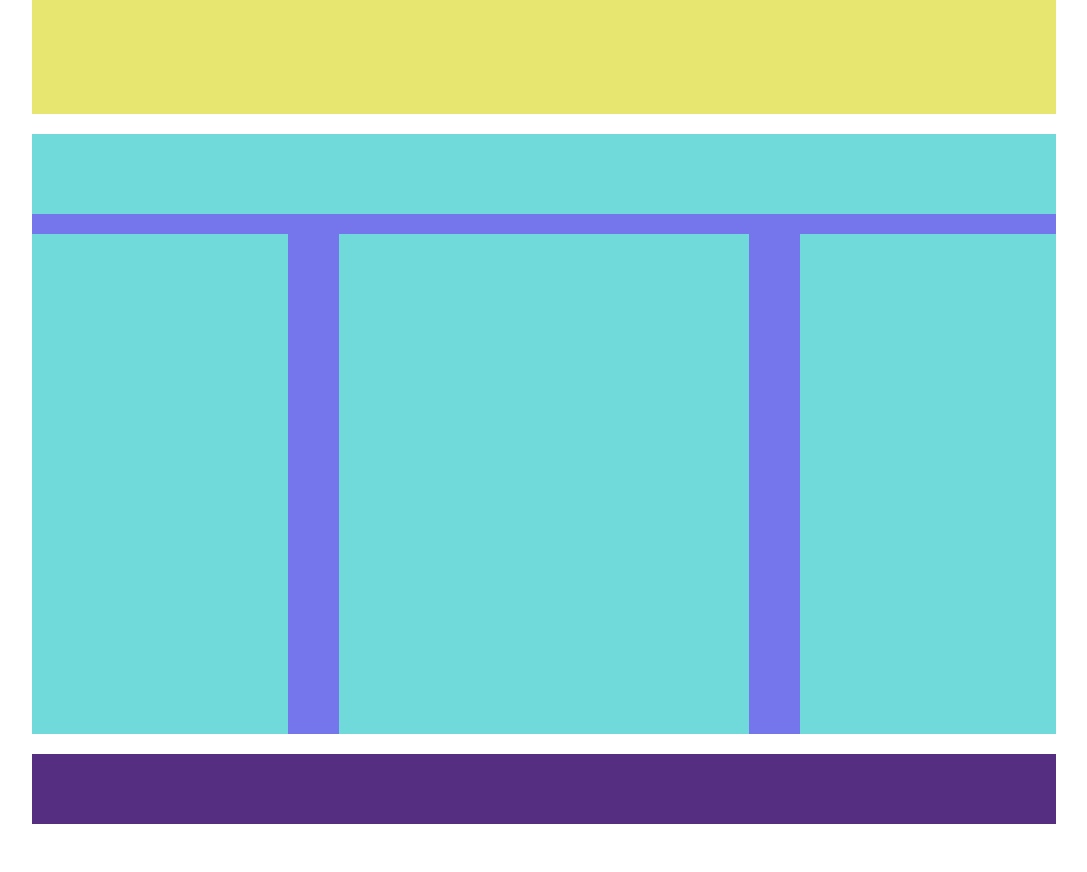
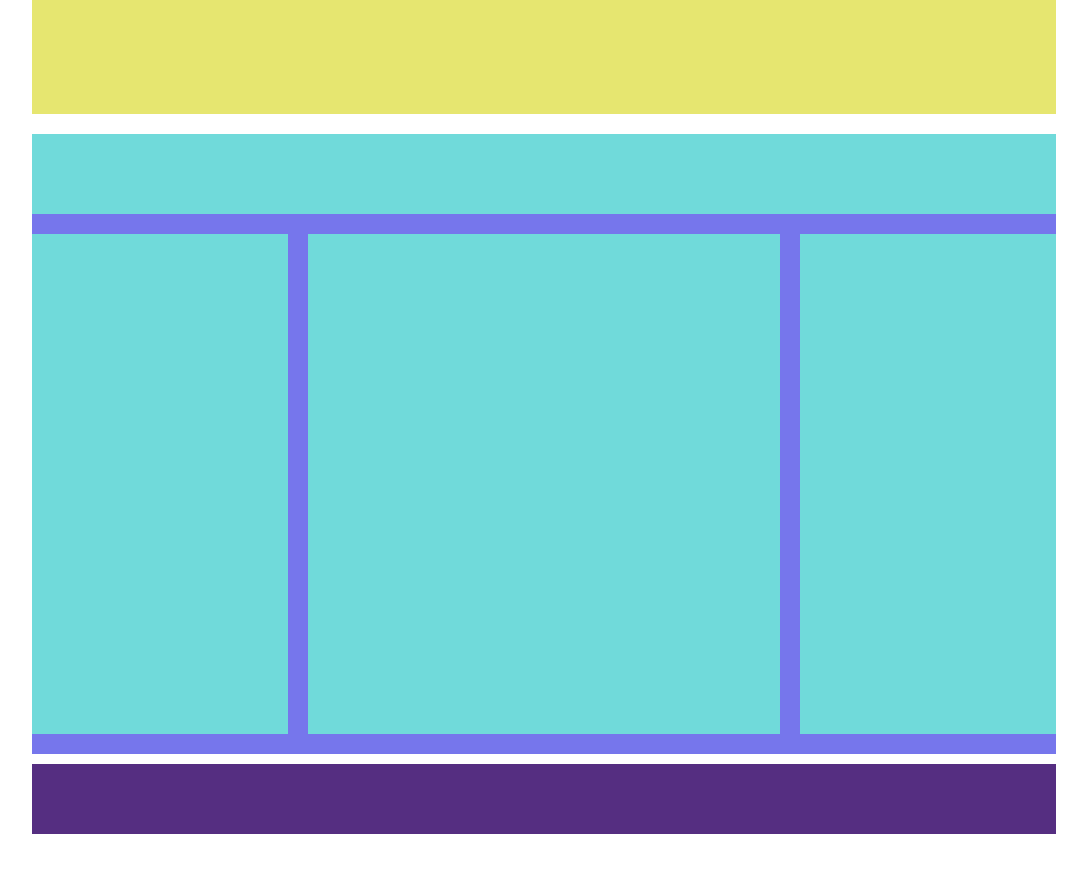
Before and after one commit to SimoneCorona/htmlcss-struttura-wp, a plain HTML site: page index.html in a window 1280 px wide. Shown: the part 420-1292 px from the top of the page, without its empty margins (96-1183 px from the left). Drawn offline with Linux system fonts and the light colour scheme.

Commit message:
Corretto

```diff
--- a/css/stile.css
+++ b/css/stile.css
@@ -7,6 +7,9 @@
 /* COMMON */
 .mg-bt{
     margin-bottom: 20px;
+}
+.mg-bt2{
+    margin-bottom: 10px;
 }
 .clearfix::after{
     content: "";
@@ -20,8 +23,11 @@
     width: 25%;
 }
 .mid{
-    margin: 0 5%;
-    width: 40%;
+    margin: 0 2%;
+    width: 46%;
+}
+.pd-bt{
+    padding-bottom: 20px;
 }
 /* CONTENT */
 .container{
--- a/index.html
+++ b/index.html
@@ -4,32 +4,25 @@
     <meta charset="UTF-8">
     <meta http-equiv="X-UA-Compatible" content="IE=edge">
     <meta name="viewport" content="width=device-width, initial-scale=1.0">
-    <title>Document</title>
+    <title>WP-Reboot</title>
     <link rel="stylesheet" href="css/stile.css">
 </head>
 <body>
     <div class="container mg-bt">
         <header>
-            <div class="rose mg-bt">
-
-            </div>
-            <div class="yellow mg-bt">
-
-            </div>
+            <div class="rose mg-bt"></div>
+            <div class="yellow mg-bt"></div>
         </header>
-
-        <main class="blue  mg-bt">
+        <main class="blue  mg-bt2">
             <div class="celeste mg-bt"></div>
-            <div class="clearfix">
+            <div class="clearfix pd-bt">
                 <div class="col celeste lati float"></div>
-                <div class="col celeste float mid"></div>
+                <div class="col celeste mid float"></div>
                 <div class="col celeste lati float"></div>
             </div>
         </main>
         <footer>
-            <div class="purple">
-
-            </div>
+            <div class="purple"></div>
         </footer>
     </div>
 </body>
```
